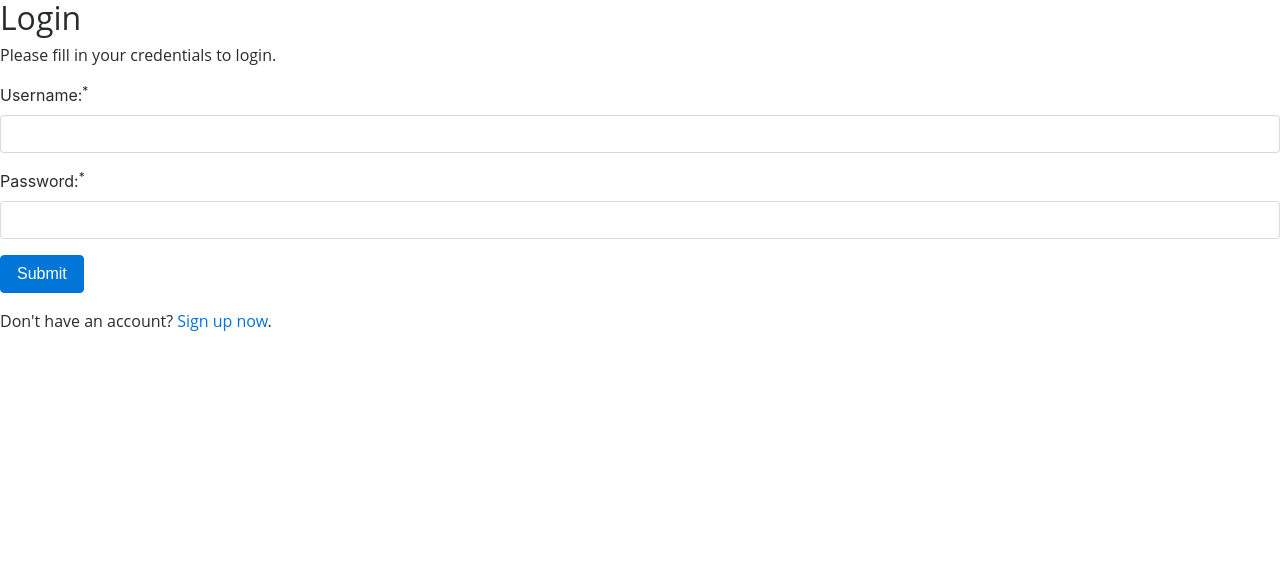
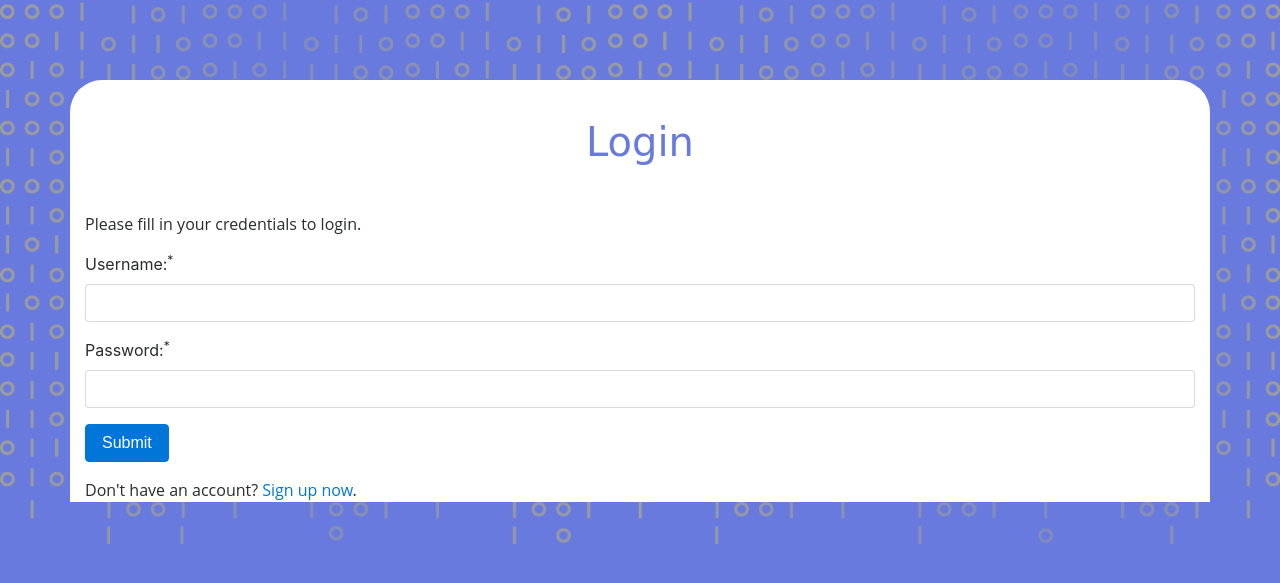
Before and after one commit to cvanhuben/Assignment9, a PHP site: page /login.php in a window 1280 px wide. Shown: the top 583 px of the page. Run offline with PHP 8.4, Linux system fonts and the light colour scheme; some web fonts are replaced.

Commit message:
clean up login

```diff
--- a/login.php
+++ b/login.php
@@ -96,12 +96,12 @@ if($_SERVER["REQUEST_METHOD"] == "POST"){
     <link rel="shortcut icon" href="images/favicon.ico" type="image/x-icon">
     <link rel="icon" href="images/favicon.ico" type="image/x-icon">
   </head>
-<body>
-    <div class="wrapper">
-        <h2>Login</h2>
+  <body class="bg-cover">
+    <div class="container card-container">
+      <h1 class="text-center">Login</h1>
       <p>Please fill in your credentials to login.</p>
+
       <form action="<?php echo htmlspecialchars($_SERVER["PHP_SELF"]); ?>" method="post">
-
         <div class="form-group <?php echo (!empty($username_err)) ? 'has-error' : ''; ?>">
           <label>Username:<sup>*</sup></label>
           <input type="text" name="username"class="form-control" value="<?php echo $username; ?>">
@@ -119,8 +119,8 @@ if($_SERVER["REQUEST_METHOD"] == "POST"){
         </div>
 
         <p>Don't have an account? <a href="register.php">Sign up now</a>.</p>
+      </form>
 
-        </form>
     </div>
   </body>
 </html>
```
Lines whose indentation alone changed are shown as unchanged.
